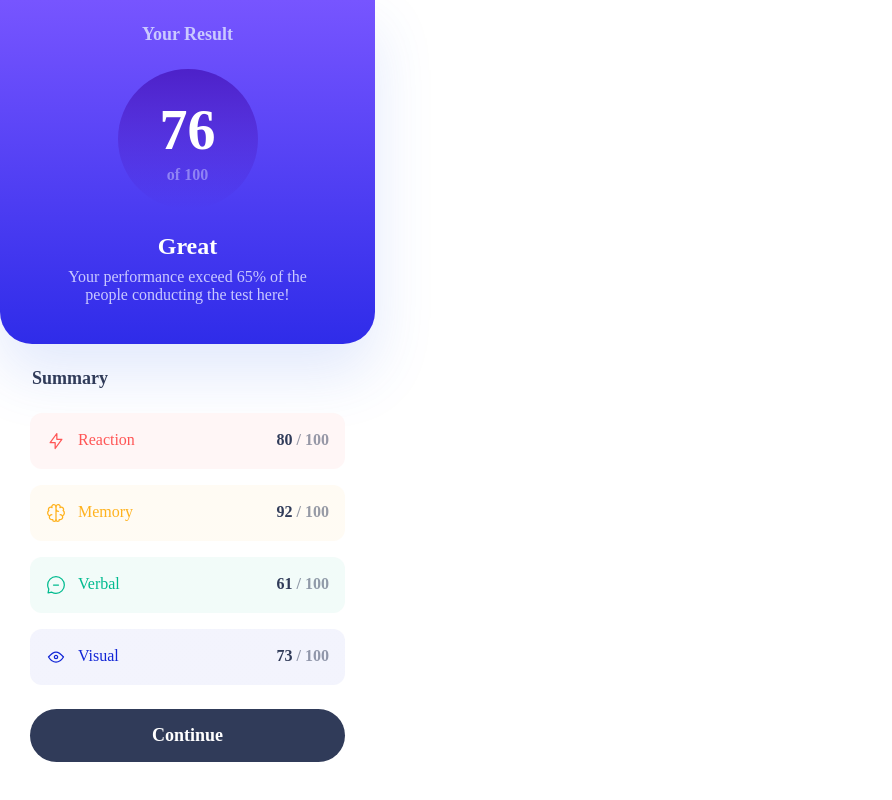
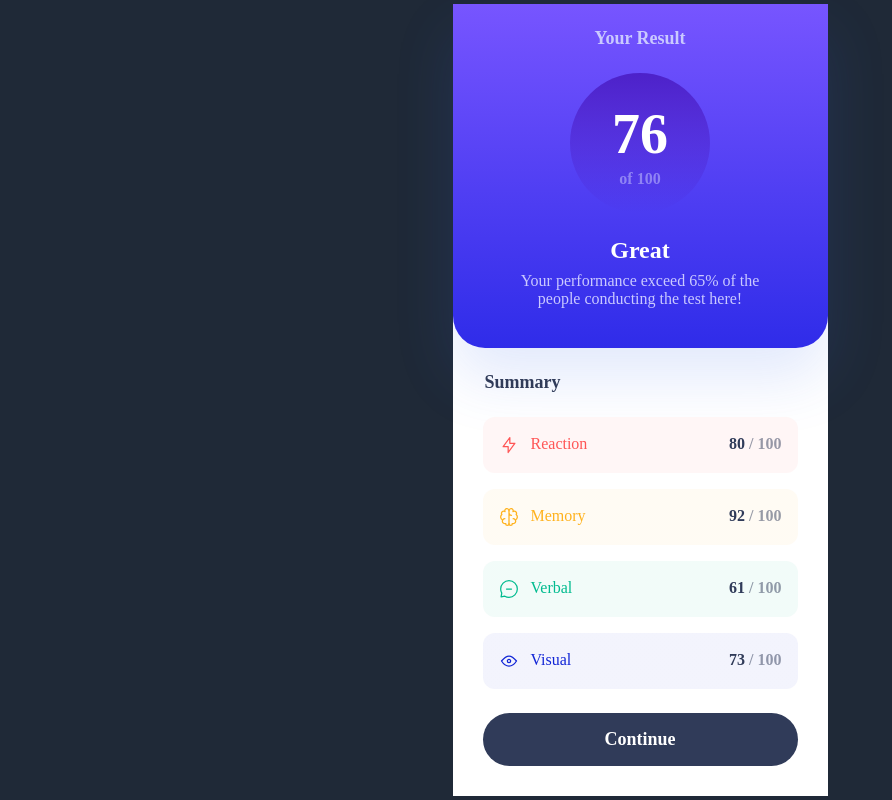
Before and after one commit to jasonluo07/fem-results-summary-component, a React (Vite) app: page / in a window 1280 px wide. Shown: the whole page, without its empty margins (0-892 px from the left). Built offline with nearby package versions, Linux system fonts and the light colour scheme.

Commit message:
feat: add ResultsSummary component

```diff
--- a/src/App.tsx
+++ b/src/App.tsx
@@ -1,11 +1,9 @@
-import ResultSection from './components/ResultSection';
-import SummarySection from './components/SummarySection';
+import ResultsSummary from './components/ResultsSummary';
 
 function App() {
   return (
-    <div className="w-[375px]">
-      <ResultSection />
-      <SummarySection />
+    <div className="flex h-screen items-center justify-center bg-gray-800">
+      <ResultsSummary />
     </div>
   );
 }
--- /dev/null
+++ b/src/components/ResultsSummary/index.tsx
@@ -0,0 +1,13 @@
+import ResultSection from './ResultSection';
+import SummarySection from './SummarySection';
+
+function ResultsSummary() {
+  return (
+    <div className="mobile:w-[375px] desktop:w-[736px] bg-white">
+      <ResultSection />
+      <SummarySection />
+    </div>
+  );
+}
+
+export default ResultsSummary;
--- a/tailwind.config.js
+++ b/tailwind.config.js
@@ -11,6 +11,10 @@ export default {
         normal: 'normal',
       },
     },
+    screens: {
+      mobile: '375px',
+      desktop: '1440px',
+    },
   },
   plugins: [],
 };
```
Also changed, not shown: src/components/ResultsSummary/ResultSection.tsx (renamed from src/components/ResultSection.tsx), src/components/ResultsSummary/SummarySection.tsx (renamed from src/components/SummarySection.tsx).
